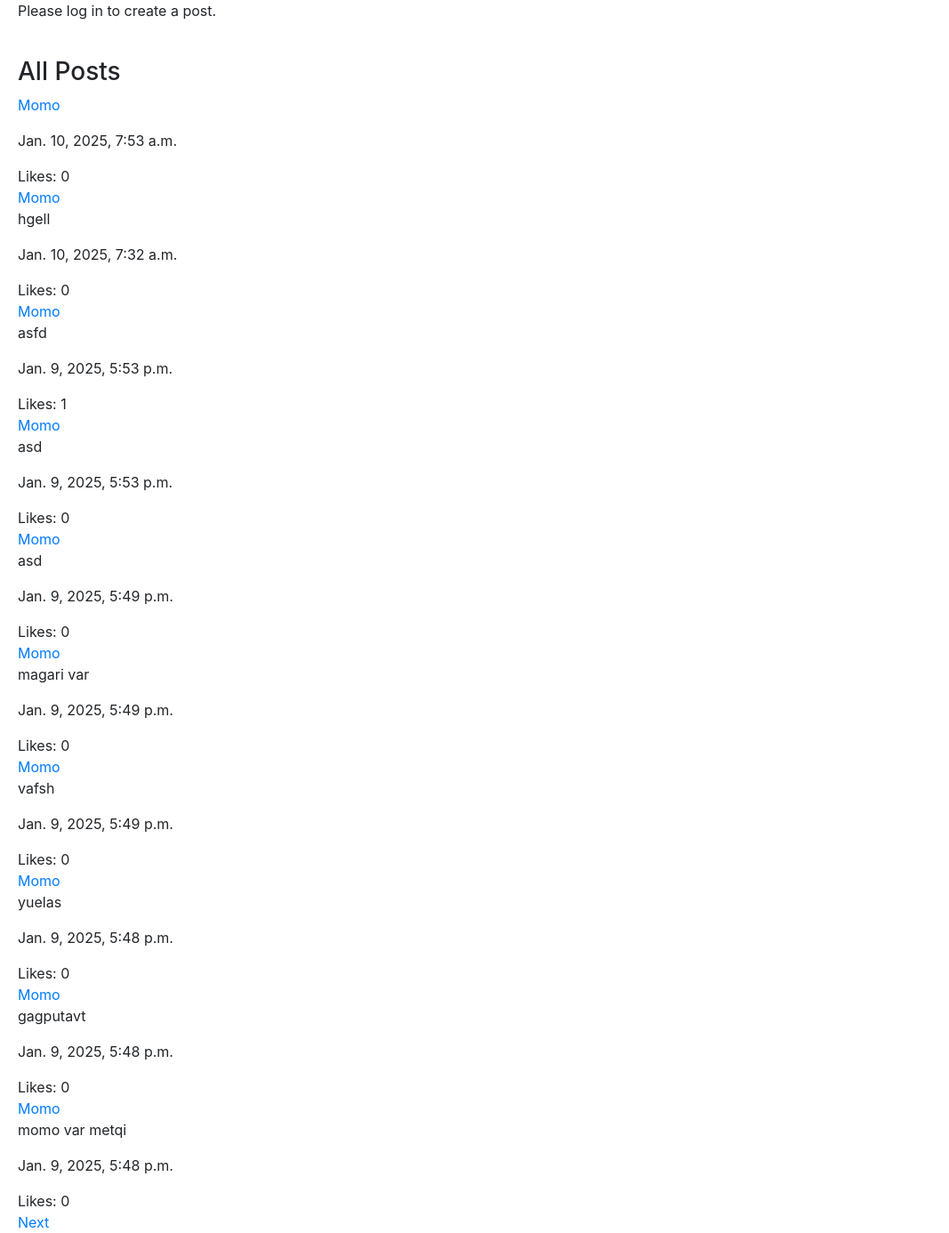
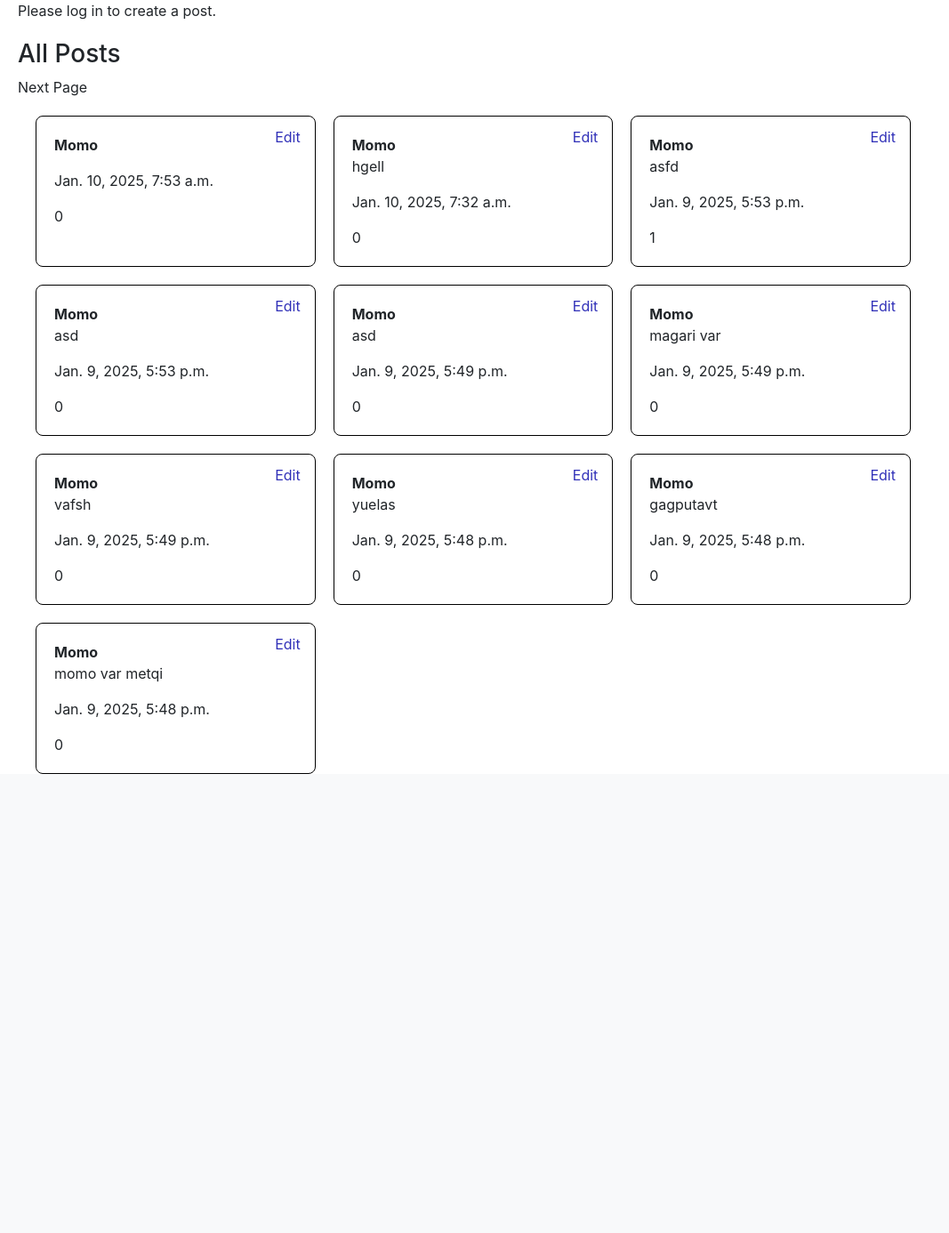
Before and after one commit to Eorime/Network-Project, a Django app: page / in a window 1280 px wide. Shown: the part 56-1442 px from the top of the page at 89% size, without its empty margins (0-1067 px from the left). After the commit the page ends 926 px from the top, so only its background shows below. Run offline with Django 3.2, Linux system fonts and the light colour scheme; data comes from the database, SQL or seed files in the repository; both versions use the stored data as it was after the commit; some libraries are stand-ins or nearby versions.

Commit message:
Handle like/unlike better, style changes

```diff
--- a/project4/network/static/network/styles.css
+++ b/project4/network/static/network/styles.css
@@ -10,6 +10,7 @@ body {
 .profile-container {
 	padding-left: 20px;
 	padding-top: 20px;
+	word-wrap: break-word; /* Handle long text */
 }
 
 .create-form {
@@ -30,8 +31,76 @@ body {
 	font-size: 1.2em;
 }
 
+.all-posts-container {
+	width: 80%;
+	padding-left: 20px;
+}
+
 .post-list {
 	list-style-type: none;
 	padding-left: 20px;
-	margin-top: 40px;
+	margin-top: 20px;
+	display: grid;
+	grid-template-columns: repeat(
+		auto-fit,
+		minmax(300px, 1fr)
+	); /* Responsive grid */
+	gap: 20px;
 }
+
+.post {
+	padding: 20px;
+
+	width: auto; /* Let the grid control the width */
+	border: 1px solid black;
+	height: auto;
+	border-radius: 8px;
+	word-wrap: break-word; /* Handle long text */
+	overflow-wrap: break-word;
+	position: relative;
+}
+
+.all-posts-header {
+	margin-top: 20px;
+	text-wrap: wrap;
+}
+
+textarea {
+	border-radius: 4px;
+}
+
+.edit-btn {
+	right: 10px;
+	top: 10px;
+	margin-bottom: 20px;
+	background-color: transparent;
+	border: none;
+	position: absolute;
+	color: rgb(49, 49, 184);
+}
+
+.edit-btn:hover {
+	opacity: 0.8;
+}
+
+a {
+	color: inherit;
+}
+
+a:hover {
+	text-decoration: none;
+}
+
+button {
+	background-color: transparent;
+	border: 1px gray solid;
+	border-radius: 4px;
+}
+
+button:hover {
+	opacity: 0.8;
+}
+
+.username-class {
+	font-weight: bold;
+}
--- a/project4/network/templates/network/index.html
+++ b/project4/network/templates/network/index.html
@@ -13,18 +13,24 @@
 </div>
 
 <div class="all-posts-container">
+	<h3 class="all-posts-header">All Posts</h3>
+	<div class="pagination">
+		{% if posts.has_previous %}
+		<a href="?page={{ posts.previous_page_number }}">Previous Page</a>
+		{% endif %} {% if posts.has_next %}
+		<a href="?page={{ posts.next_page_number }}">Next Page</a>
+		{% endif %}
+	</div>
 	<div class="post-list">
-		<h3>All Posts</h3>
 		{% for post in posts %}
 		<div class="post" id="post-{{ post.id }}">
-			<a href="{% url 'profile' post.user.username %}"
+			<a class="username-class" href="{% url 'profile' post.user.username %}"
 				>{{ post.user.username }}</a
 			>
 			<div class="post-content" id="content-{{ post.id }}">
+				<button class="edit-btn" data-post-id="{{ post.id }}">Edit</button>
 				<p class="post-body" id="post-body-{{ post.id }}">{{post.body}}</p>
-				{% if user == post.user %}
-				<button class="edit-btn" data-post-id="{{ post.id }}">Edit</button>
-				{% endif %}
+				{% if user == post.user %} {% endif %}
 			</div>
 			<div class="edit-form" id="edit-form-{{ post.id }}" style="display: none">
 				<textarea id="edit-textarea-{{ post.id }}">{{post.body}}</textarea>
@@ -37,18 +43,11 @@
 				{% if user in post.likes.all %} Unlike {% else %} Like {% endif %}
 			</button>
 			{% endif %}
-			<span id="likes-{{ post.id }}" class="likes-count"
-				>Likes: {{ post.likes.count }}</span
+			<span id="likes-{{ post.id }}" class="likes-count"></span>
+				{{ post.likes.count }}</span
 			>
 		</div>
 		{% endfor %}
-		<div class="pagination">
-			{% if posts.has_previous %}
-			<a href="?page={{ posts.previous_page_number }}">Previous</a>
-			{% endif %} {% if posts.has_next %}
-			<a href="?page={{ posts.next_page_number }}">Next</a>
-			{% endif %}
-		</div>
 	</div>
 </div>
 {% endblock %}
--- a/project4/network/templates/network/profile.html
+++ b/project4/network/templates/network/profile.html
@@ -43,7 +43,7 @@
 			</button>
 			{% endif %}
 			<span id="likes-{{ post.id }}" class="likes-count"
-				>Likes: {{ post.likes.count }}</span
+				>{{ post.likes.count }}</span
 			>
 		</div>
 		{% empty %}
```
Also changed, not shown: project4/network/views.py (+5 -3 lines), project4/db.sqlite3.
